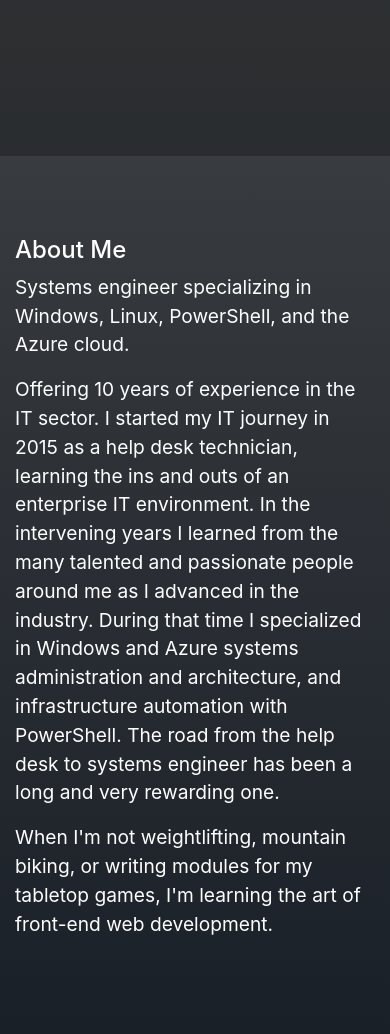
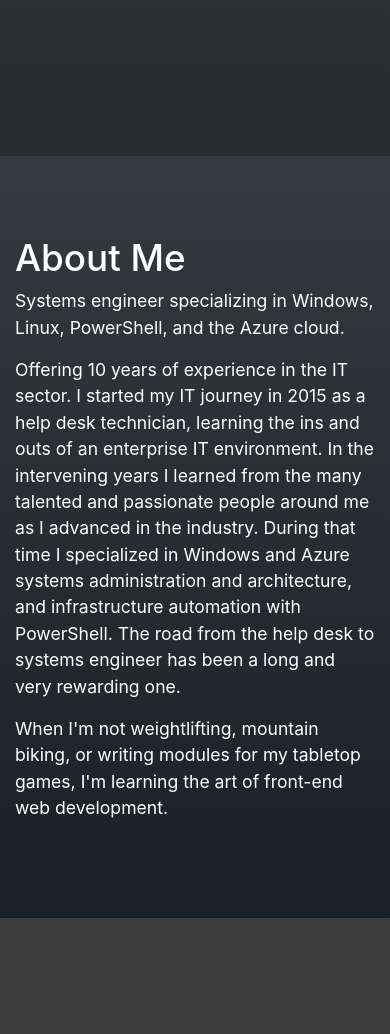
Before and after one commit to snyduck/jrsnyder.tech, a Flask app: page / in a window 390 px wide. Shown: the part 688-1722 px from the top of the page. After the commit the page ends 1606 px from the top, so only its background shows below. Run offline with Flask 3, Linux system fonts and the light colour scheme; some libraries are stand-ins or nearby versions.

Commit message:
changed site content text size
better balance

```diff
--- a/static/css/styles.css
+++ b/static/css/styles.css
@@ -66,10 +66,10 @@
   .headshot {
     width: 18rem;
   }
-  .site-content {
-    font-size: 1rem;
+  .site-content p {
+    font-size: 1.1rem;
   }
   .site-content h1 {
-    font-size: 1.5rem;
+    font-size: 2.3rem;
   }
 }
```
